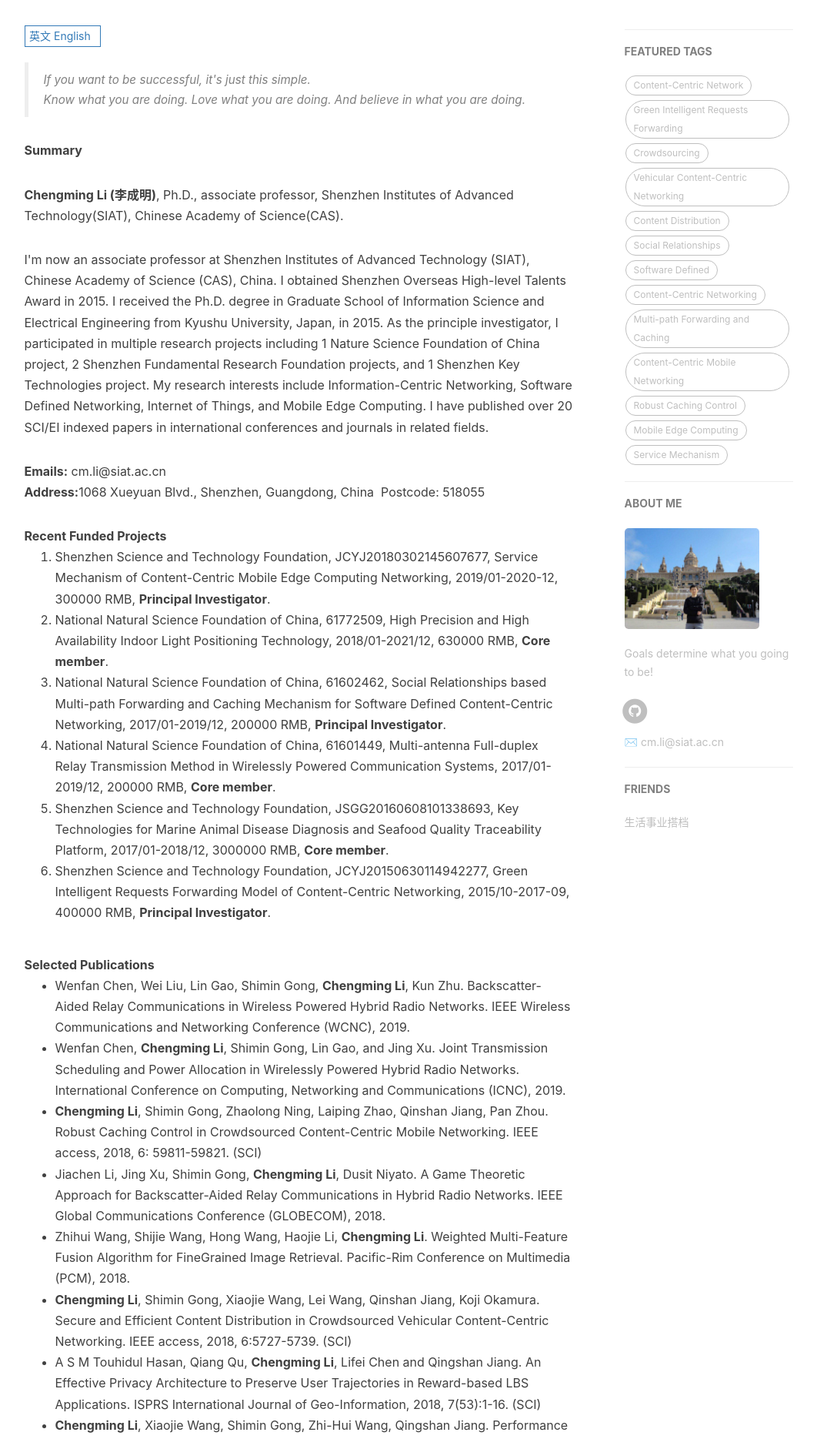
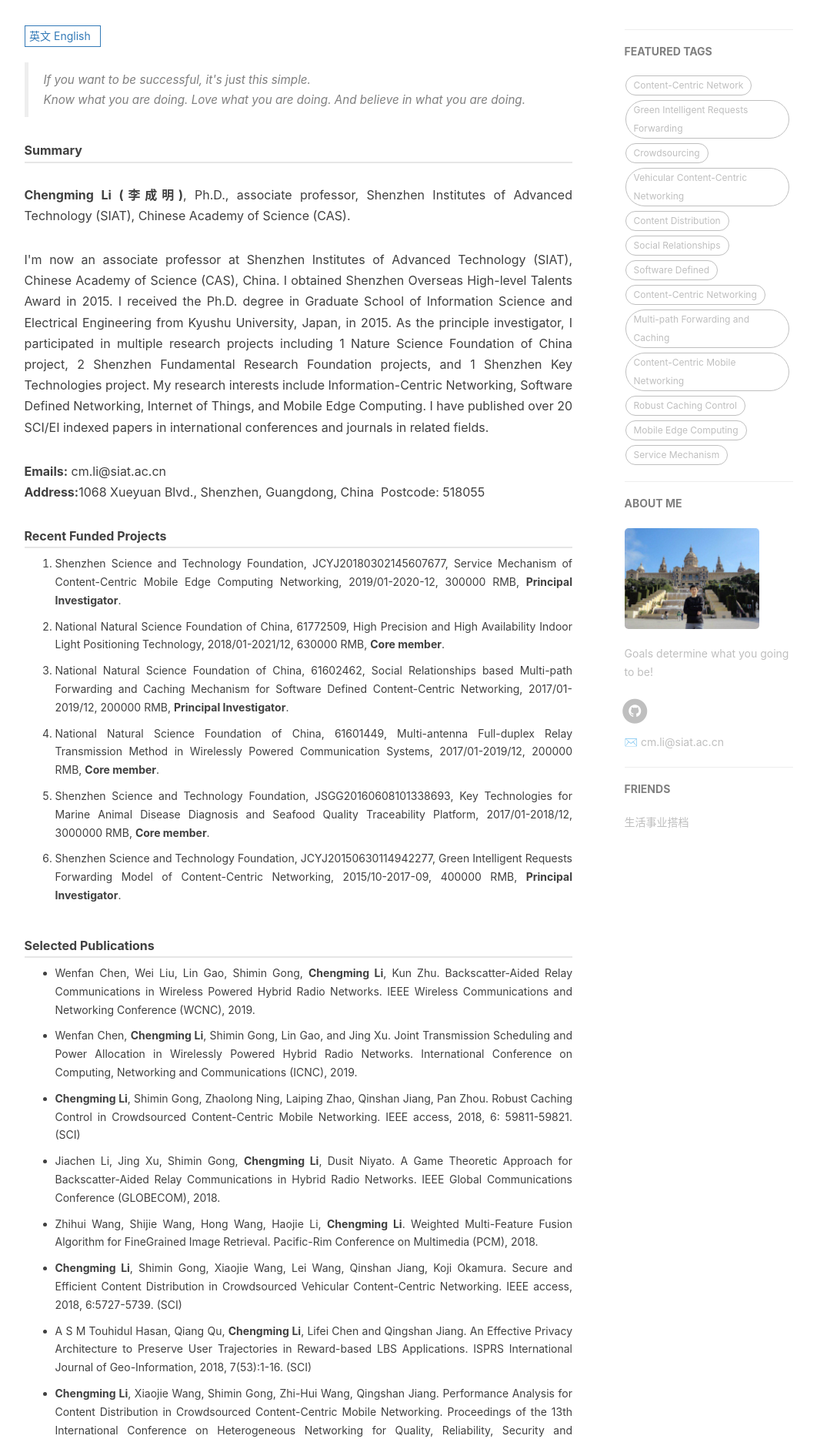
Before and after one commit to cm-li/cm-li.github.io, a Jekyll site: the page built from about.html, in a window 1280 px wide. Shown: the part 420-2289 px from the top of the page at 77% size, without its empty margins (136-1198 px from the left). Built offline with Jekyll 4.4.1, drawn with Linux system fonts in a browser that asks for light colours; nearby versions of some CDN libraries; comment, search, counter and statistics services are not loaded.

Commit message:
origin/master
1. change about me page ui

```diff
--- a/_config.yml
+++ b/_config.yml
@@ -101,7 +101,7 @@ service-worker: true
 friends: [
     {
         title: "生活事业搭档",
-        href: "https://clairejing.github.io/"
+        href: "https://wenjing-liu.github.io/"
     },{
         title: "",
         href: ""
--- a/_includes/head.html
+++ b/_includes/head.html
@@ -30,6 +30,9 @@
     <!-- Pygments Github CSS -->
     <link rel="stylesheet" href="{{ "/css/syntax.css" | prepend: site.baseurl }}">
 
+    <!-- Chengming Custom CSS -->
+    <link rel="stylesheet" href="{{ "/css/localization.css" | prepend: site.baseurl }}">
+
     <!-- Custom Fonts -->
     <!-- <link href="http://maxcdn.bootstrapcdn.com/font-awesome/4.3.0/css/font-awesome.min.css" rel="stylesheet" type="text/css"> -->
     <!-- Hux change font-awesome CDN to qiniu -->
--- a/about.html
+++ b/about.html
@@ -12,7 +12,7 @@ header-img: "img/post-bg-rwd.jpg"
 </select>
 
 <!-- Chinese Version -->
-<div class="zh post-container">
+<div class="zh post-container about-me">
 
     <!--copied from markdown -->
     <blockquote><p>冰冻三尺 非一日之寒<br>
@@ -88,29 +88,29 @@ header-img: "img/post-bg-rwd.jpg"
 </div>
 
 <!-- English Version -->
-<div class="en post-container">
+<div class="en post-container about-me">
     <blockquote><p> If you want to be successful, it's just this simple. <br>
     Know what you are doing. Love what you are doing. And believe in what you are doing.</p></blockquote>
 
-    <p><strong>Summary</strong></p>
+    <p class="summary__label">Summary</p>
 
-    <p><strong>Chengming Li (李成明)</strong>, Ph.D., associate professor, Shenzhen Institutes of Advanced Technology(SIAT), Chinese Academy of Science(CAS).</p>
+    <p class="summary__short"><strong>Chengming Li (李成明)</strong>, Ph.D., associate professor, Shenzhen Institutes of Advanced Technology (SIAT), Chinese Academy of Science (CAS).</p>
 
-    <p>I'm now an associate professor at Shenzhen Institutes of Advanced Technology (SIAT), Chinese Academy of Science (CAS), China.
+    <p class="summary__long">I'm now an associate professor at Shenzhen Institutes of Advanced Technology (SIAT), Chinese Academy of Science (CAS), China.
         I obtained Shenzhen Overseas High-level Talents Award in 2015. I received the Ph.D. degree in Graduate School of Information Science and Electrical Engineering from Kyushu University, Japan, in 2015.
         As the principle investigator, I participated in multiple research projects including 1 Nature Science Foundation of China project, 2 Shenzhen Fundamental Research Foundation projects, and 1 Shenzhen Key Technologies project.
         My research interests include Information-Centric Networking, Software Defined Networking, Internet of Things, and Mobile Edge Computing.
         I have published over 20 SCI/EI indexed papers in international conferences and journals in related fields.  </p>
 
-    <p class="block-content">
+    <p class="block-content contact-information">
       <div><Strong>Emails:</Strong> cm.li@siat.ac.cn</div>
       <strong>Address:</strong>1068 Xueyuan Blvd., Shenzhen, Guangdong, China
       Postcode: 518055
     </p>
 
-    <p class="block-content">
-      <div><strong>Recent Funded Projects</strong></div>
-      <ol>
+    <p class="block-content recent-projects">
+      <div class="recent-projects__label">Recent Funded Projects</div>
+      <ol class="recent-projects__list">
         <li>Shenzhen Science and Technology Foundation, JCYJ20180302145607677, Service Mechanism of Content-Centric Mobile Edge Computing Networking, 2019/01-2020-12, 300000 RMB, <strong>Principal Investigator</strong>.</li>
         <li>National Natural Science Foundation of China, 61772509, High Precision and High Availability Indoor Light Positioning Technology, 2018/01-2021/12, 630000 RMB, <strong>Core member</strong>. </li>
         <li>National Natural Science Foundation of China, 61602462, Social Relationships based Multi-path Forwarding and Caching Mechanism for Software Defined Content-Centric Networking, 2017/01-2019/12, 200000 RMB, <strong>Principal Investigator</strong>.</li>
@@ -120,9 +120,9 @@ header-img: "img/post-bg-rwd.jpg"
       </ol>
     </p>
 
-    <p class="block-content">
-      <div><strong>Selected Publications</strong></div>
-      <ul>
+    <p class="block-content selected-publications">
+      <div class="selected-publications__label">Selected Publications</div>
+      <ul class="selected-publications__list">
         <li>Wenfan Chen, Wei Liu, Lin Gao, Shimin Gong, <strong>Chengming Li</strong>, Kun Zhu. Backscatter-Aided Relay Communications in Wireless Powered Hybrid Radio Networks. IEEE Wireless Communications and Networking Conference (WCNC), 2019.</li>
         <li>Wenfan Chen, <strong>Chengming Li</strong>, Shimin Gong, Lin Gao, and Jing Xu.  Joint Transmission Scheduling and Power Allocation in Wirelessly Powered Hybrid Radio Networks. International Conference on Computing, Networking and Communications (ICNC), 2019.</li>
         <li><strong>Chengming Li</strong>, Shimin Gong, Zhaolong Ning, Laiping Zhao, Qinshan Jiang, Pan Zhou. Robust Caching Control in Crowdsourced Content-Centric Mobile Networking. IEEE access, 2018, 6: 59811-59821. (SCI)</li>
@@ -145,10 +145,10 @@ header-img: "img/post-bg-rwd.jpg"
     <h5>Talks</h5>
 
     <ul>
-    <li><a href="https://github.com">GitHub</a></li>
-    <!-- <li><a href="http://jekyll.com.cn/">jekyll</a></li>
-    <li><a href="https://pages.github.com/">GitHub Pages</a></li>
-    <li><a href="https://clairejing.github.io">BY</a></li> --!>
+      <li><a href="https://github.com">GitHub</a></li>
+      <!-- <li><a href="http://jekyll.com.cn/">jekyll</a></li>
+      <li><a href="https://pages.github.com/">GitHub Pages</a></li>
+      <li><a href="https://clairejing.github.io">BY</a></li> -->
     </ul>
 </div>
 
--- /dev/null
+++ b/css/localization.css
@@ -0,0 +1,32 @@
+.projects-study__preview {
+  text-align: justify;
+}
+.projects-study__image img {
+  display: block;
+  width: 60%;
+  margin-top: 20px;
+  margin-right: auto;
+  margin-left: auto;
+}
+.about-me .summary__label,
+.about-me .recent-projects__label,
+.about-me .selected-publications__label {
+  font-weight: bold;
+  margin-bottom: 10px;
+  box-shadow: 0 2px 0px rgba(128, 128, 128, 0.2);
+}
+.about-me .recent-projects__list li,
+.about-me .selected-publications__list li {
+  margin-bottom: 10px;
+  font-size: 14px;
+  text-align: justify;
+}
+.about-me .summary__short {
+  text-align: justify;
+}
+.about-me .summary__long {
+  text-align: justify;
+}
+.about-me .contact-information {
+  text-align: justify;
+}
```
Also changed, not shown: index.html (+25 -25 lines), less/localization.less (added, +44 -0 lines), package.json (+5 -3 lines), 1 other file.
